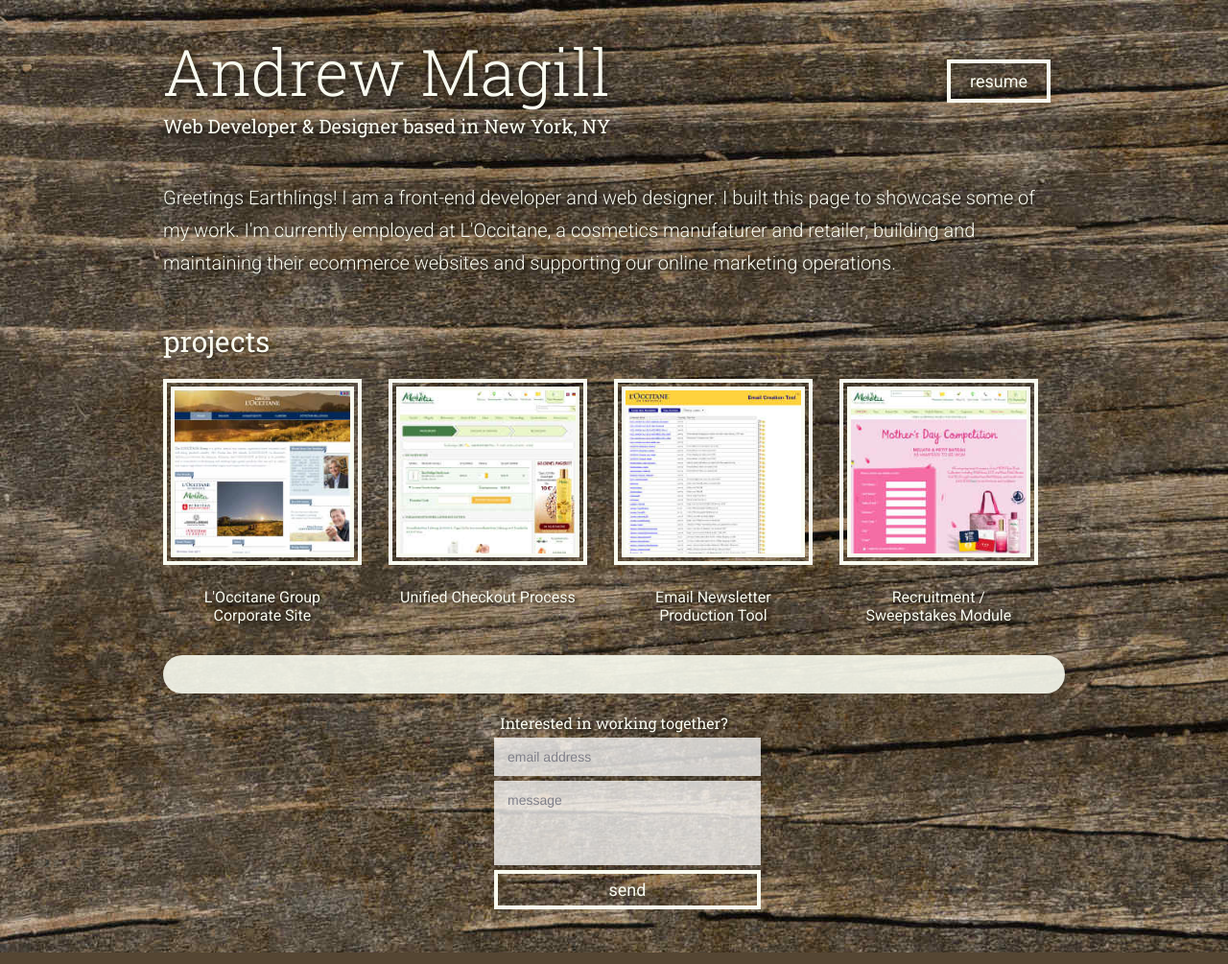
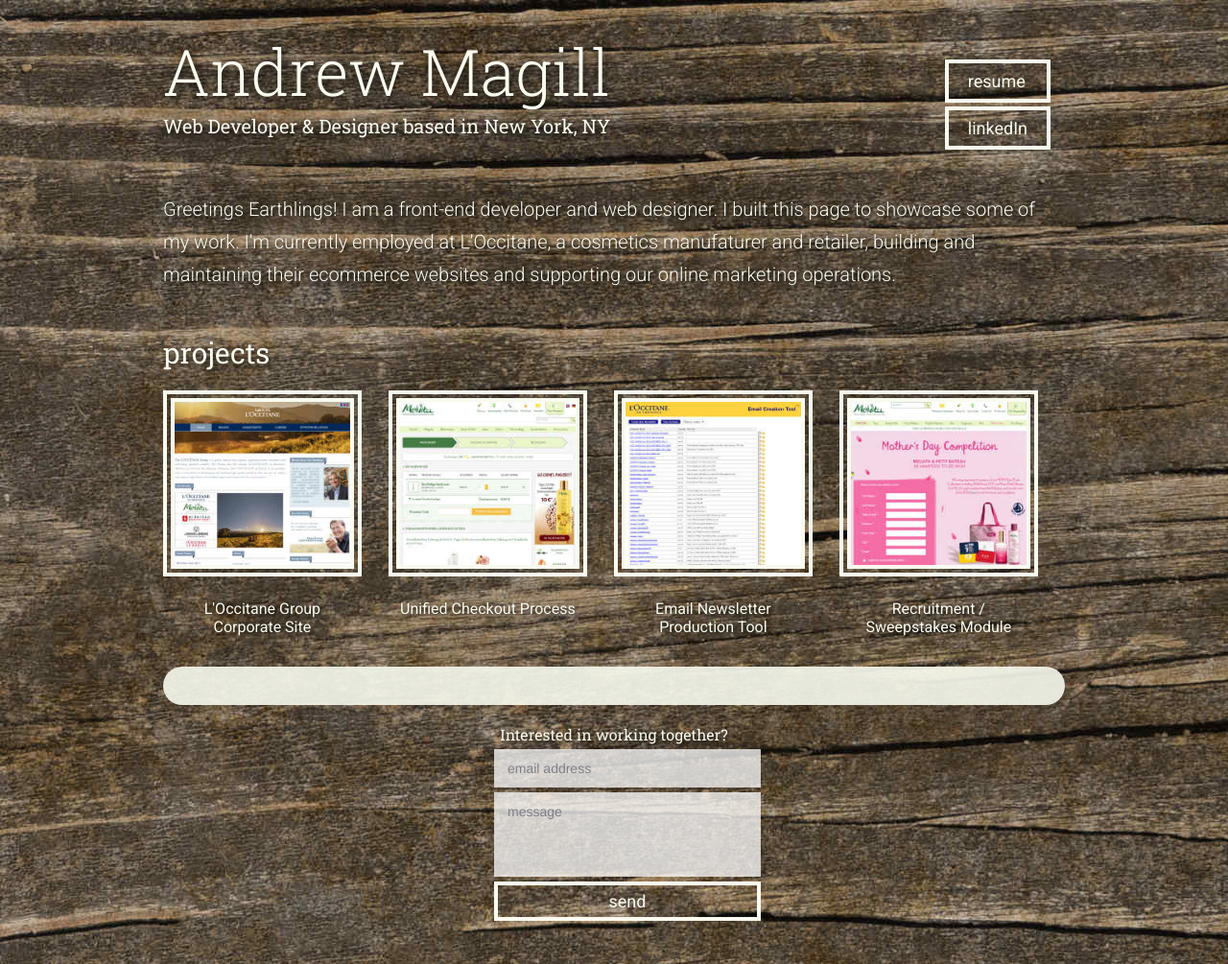
Before and after one commit to andymagill/andymagill.github.io, a plain HTML site: page index.html in a window 1280 px wide. Shown: the whole page at 96% size. Drawn offline with nearby package versions, Linux system fonts and the light colour scheme.

Commit message:
added link to linkedIn profile

```diff
--- a/css/style.css
+++ b/css/style.css
@@ -62,9 +62,12 @@ nav a {
 	font-size: 18px;
 	font-weight: 500;
 	padding: 8px 20px;
-	margin: 0 15px 0 0;
+	margin: 4px 15px 0 0;
 	transition: .4s;
 	text-decoration: none;
+}
+nav a.first {
+	margin-top: 0;
 }
 nav a:hover {
 	background-color: rgba(0, 0, 0, .5);
--- a/index.html
+++ b/index.html
@@ -45,7 +45,8 @@
 			</div>
 
 			<nav>
-				<a href="docs/resume-andrew-magill-160402.pdf">resume</a>
+				<a href="docs/resume-andrew-magill-160402.pdf" class="first">resume</a>
+				<a href="http://www.linkedin.com/in/andrew-magill-005b8228">linkedIn</a>
 			</nav>
 		</header>
 
```
